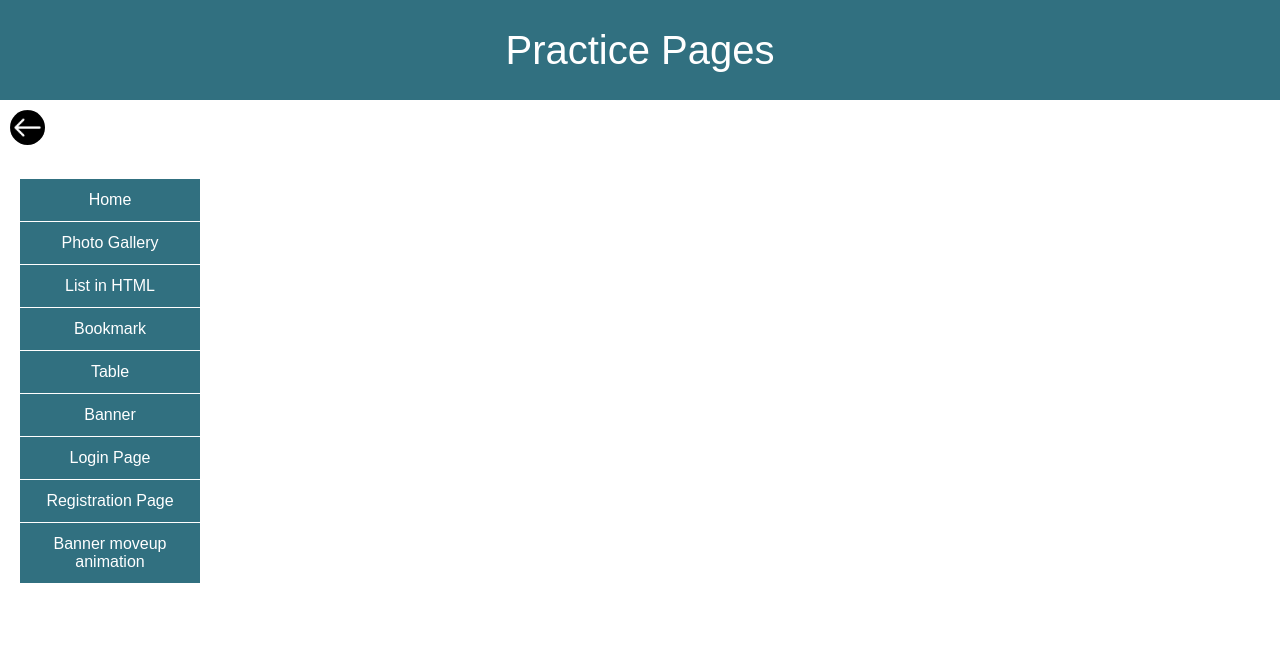
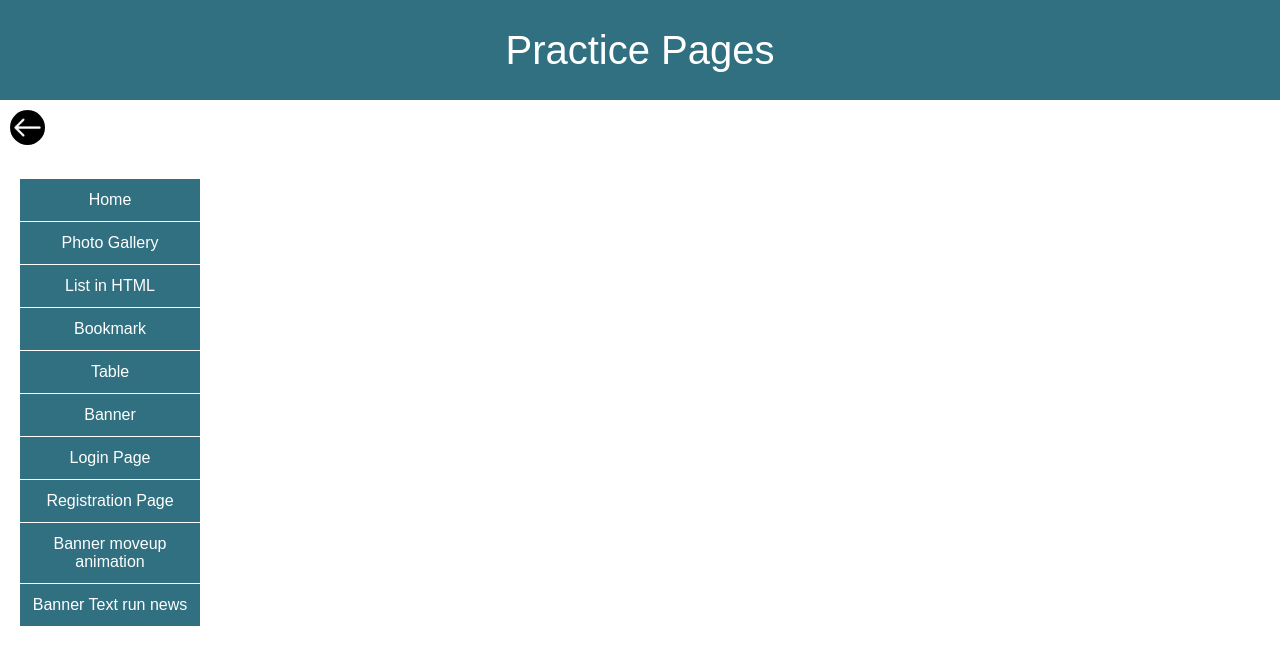
Before and after one commit to priyanshu99906555/priyanshu, a plain HTML site: page practice.html in a window 1280 px wide. Drawn offline with Linux system fonts and the light colour scheme.

Commit message:
Add files via upload

```diff
--- a/practice.html
+++ b/practice.html
@@ -71,10 +71,11 @@
             <li><a href="list.html">List in HTML</a></li>
             <li><a href="bookmarks.html">Bookmark</a></li>
             <li><a href="table.html">Table</a></li>
-	        <li><a href="banner.html">Banner</a></li>
+	    <li><a href="banner.html">Banner</a></li>
             <li><a href="login.html">Login Page</a></li>
-	        <li><a href="registration.html">Registration Page</a></li>
+	    <li><a href="registration.html">Registration Page</a></li>
             <li><a href="banner2.html">Banner moveup animation</a></li>
+	    <li><a href="banner3.html">Banner Text run news</a></li>
 
 
 
```
